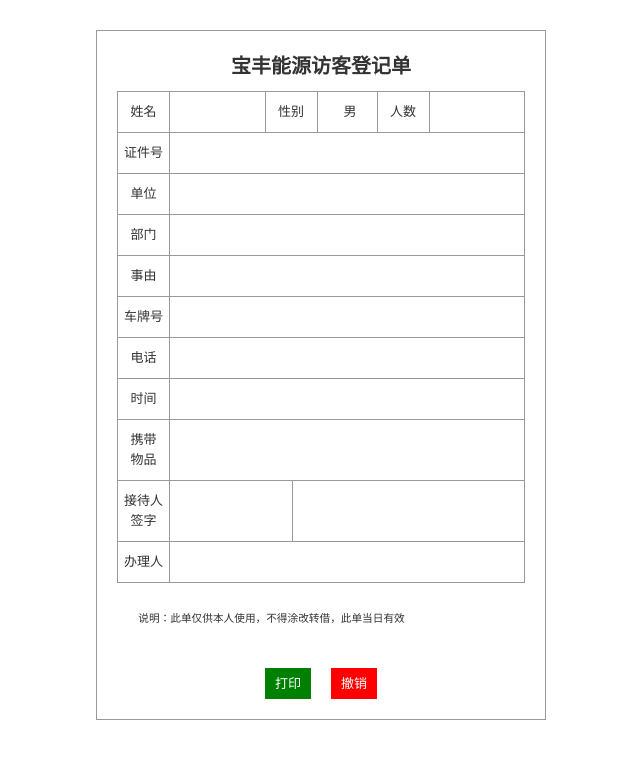
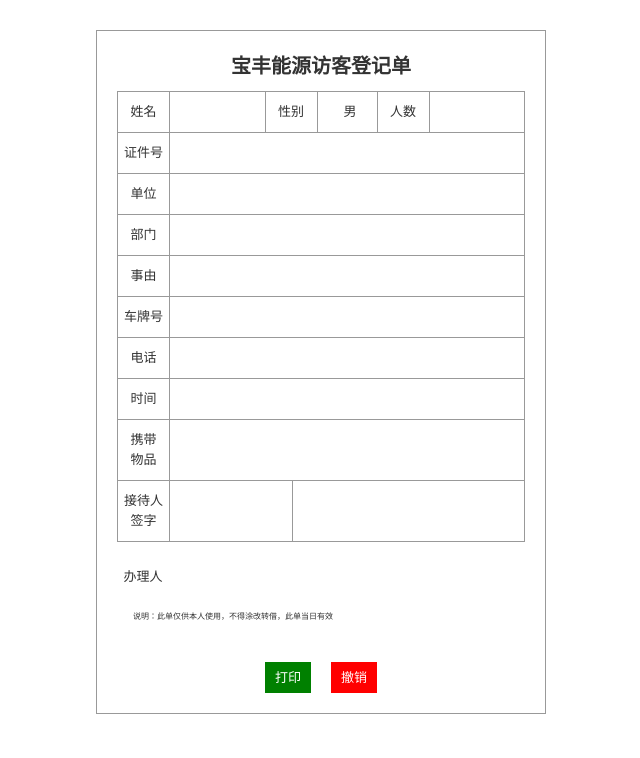
Before and after one commit to kobe1314/vistor-management-system, a React app: page / in a window 1280 px wide. Shown: the top 758 px of the page, without its empty margins (319-959 px from the left). Built offline with nearby package versions, Linux system fonts and the light colour scheme.

Commit message:
change the css

```diff
--- a/src/visitor/Registration.js
+++ b/src/visitor/Registration.js
@@ -122,10 +122,10 @@ class Registration extends Component {
 							<label className="label">接待人<br/>签字</label>
 							<input name="receive" onChange={this.onChange} className="input receive" value={this.state.receive} type="text"/>
 						</div >
-						<div className="formGroup">
-							<label className="label">办理人</label>
+						<div className="formGroup lastGroup">
+							<label className="label noBorder">办理人</label>
 						</div >
-						<div className= "formGroup lastGroup">
+						<div className= "formGroup lastGroup groupDescript">
 							<label className= "label noBorder descript">说明：此单仅供本人使用，不得涂改转借，此单当日有效</label>
 						</div >
 						<div id="buttonSection">
--- a/src/visitor/css/registration.scss
+++ b/src/visitor/css/registration.scss
@@ -94,7 +94,7 @@ q:before, q:after { content:'' }
                 width:80pt;
             }
             .descript{
-                font-size:8pt;
+                font-size:8px;
                 text-indent:2em;
                 width:100%;
                 text-align: left;
@@ -110,6 +110,9 @@ q:before, q:after { content:'' }
         .receive{
             width: 100pt;
             max-width:30%;
+        }
+        .groupDescript{
+            margin:-15px 0 10px;
         }
     }
 
@@ -139,7 +142,7 @@ q:before, q:after { content:'' }
 @media print {
     /* base style */
     *{margin:0;padding:0;background:transparent;font-size:100%;vertical-align:baseline;outline:none}
-    body, button, input, select, textarea { font:8pt/1.5 'Microsoft YaHei UI','Helvetica Neue',Helvetica,Arial,Sans-serif;color:#333;vertical-align:middle;word-wrap: break-word;outline:none;-webkit-text-size-adjust:none;}
+    body, button, input, select, textarea { font:9pt/1.5 'Microsoft YaHei UI','Helvetica Neue',Helvetica,Arial,Sans-serif;color:#333;vertical-align:middle;word-wrap: break-word;outline:none;-webkit-text-size-adjust:none;}
     body {background:#fff;-webkit-tap-highlight-color: rgba(0,0,0,0);_margin:0; _height:100%;}
     h1, h2, h3, h4, h5, h6{font-size:100%; font-weight:normal}
     ul,li{ list-style:none}
@@ -240,8 +243,9 @@ q:before, q:after { content:'' }
                     border:0 none;
                 }
                 .descript{
-                    font-size:6pt;
+                    font-size:5pt;
                     text-indent:2em;
+                    line-height:1.5;
                     width:100%;
                     min-width:100%;
                     max-width:100%;
@@ -252,12 +256,15 @@ q:before, q:after { content:'' }
                 border-top:1px solid #999;
             }
             .lastGroup{
-                margin:0;
+                margin:5pt 0 0;
                 border:0 none;
             }
             .receive{
                 width: 100pt;
                 max-width:30%;
+            }
+            .groupDescript{
+                margin:0pt 0 0pt;
             }
         }
 
```
